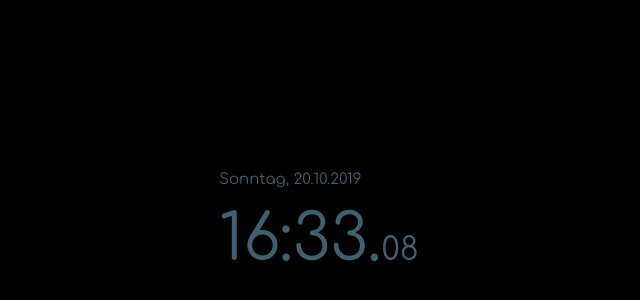
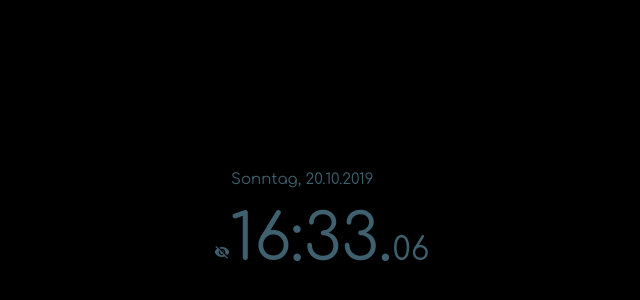
Before and after one commit to AlexanderHentzsch/vue-clock, a Vue app: page / in a window 1280 px wide. Shown: the part 172-472 px from the top of the page, without its empty margins (316-956 px from the left). Built offline with nearby package versions, Linux system fonts and the light colour scheme.

Commit message:
[Add] Icon for paused video

```diff
--- a/src/App.vue
+++ b/src/App.vue
@@ -1,17 +1,20 @@
 <template>
-    <div id="app" class="container w3-display-container font-comfortaa" style="height: 100%">
+    <div id="app" style="height: 100%">
         <div class="container-player">
             <video id="player" src="@/assets/clip.mp4" width="10px" height="10px" loop></video>
         </div>
-        &nbsp;
-        <div class="w3-display-middle" style="width: 210px" @click="togglePlaying()">
-            <div>{{dayName}}, {{day}}.{{month}}.{{year}}</div>
-            <div>
-                <span style="font-size: 64px">{{ hour }}:{{ minute }}.</span>
-                <span style="font-size: 32px">{{ second }}</span>
+
+        <div class="container w3-display-container font-comfortaa" style="height: 100%">
+            <div class="w3-display-middle" style="width: 220px" @click="togglePlaying()">
+                <div style="padding-left: 17px;">{{dayName}}, {{day}}.{{month}}.{{year}}</div>
+                <div>
+                    <i class="material-icons" :style="styleShowVideoPausedIcon">visibility_off</i>
+                    <span style="font-size: 64px">{{ hour }}:{{ minute }}.</span>
+                    <span style="font-size: 32px">{{ second }}</span>
+                </div>
             </div>
+            <div style="clear:both"></div>
         </div>
-        <div style="clear:both"></div>
     </div>
 </template>
 
@@ -27,7 +30,17 @@
                 hour: "",
                 minute: "",
                 second: "",
-                week: ["Sonntag", "Montag", "Dienstag", "Mittwoch", "Donnerstag", "Freitag", "Samstag"]
+                week: ["Sonntag", "Montag", "Dienstag", "Mittwoch", "Donnerstag", "Freitag", "Samstag"],
+                statVideo: 'paused',
+                fontSize: 16
+            }
+        },
+        computed: {
+            styleShowVideoPausedIcon() {
+                const style = {};
+                style.fontSize = this.fontSize + 'px';
+                style.visibility = (this.statVideo === 'paused') ? 'visible' : 'hidden';
+                return style;
             }
         },
         mounted() {
@@ -36,13 +49,13 @@
 
             this.setFullScreenModeByAngle();
             if ("orientation" in screen) {
-                let o = screen.orientation;
+                const o = screen.orientation;
                 o.addEventListener("change", this.setFullScreenModeByAngle, false);
             }
         },
         methods: {
             updateTime() {
-                let ct = new Date();
+                const ct = new Date();
                 this.year = ct.getFullYear();
                 this.month = ct.getMonth() + 1;
                 this.day = ct.getDate();
@@ -52,8 +65,8 @@
                 this.second = ct.getSeconds().toString().padStart(2, "0");
             },
             setFullScreenModeByAngle() {
-                let DOM = document.querySelector("#app");
-                let o = screen.orientation;
+                const DOM = document.querySelector("#app");
+                const o = screen.orientation;
                 if (o.angle !== 0 && o.angle !== 180) {
                     if (!document.fullscreenElement) {
                         DOM.webkitRequestFullscreen();
@@ -66,18 +79,16 @@
                 }
             },
             togglePlaying() {
-                let DOM = document.querySelector("#player");
+                const DOM = document.querySelector("#player");
                 (DOM.paused) ? DOM.play() : DOM.pause();
-                setTimeout(() => {
-                    alert(`Player is playing: ${!DOM.paused}`);
-                }, 200)
+                this.statVideo = (DOM.paused) ? 'paused' : 'playing';
             }
         }
     }
 </script>
 
 <style scoped>
-    @import url('https://fonts.googleapis.com/css?family=Comfortaa&display=swap');
+    @import url('https://fonts.googleapis.com/css?family=Comfortaa|Material+Icons&display=swap');
 
     .font-comfortaa {
         font-family: 'Comfortaa', cursive;
@@ -89,8 +100,14 @@
         color: #3E606F;
     }
 
-    .container-player{
+    .container-player {
         position: fixed;
         top: -200px;
     }
+
+    .pause-icon {
+        font-size: 16px;
+        position: relative;
+        bottom: -3px;
+    }
 </style>
```
